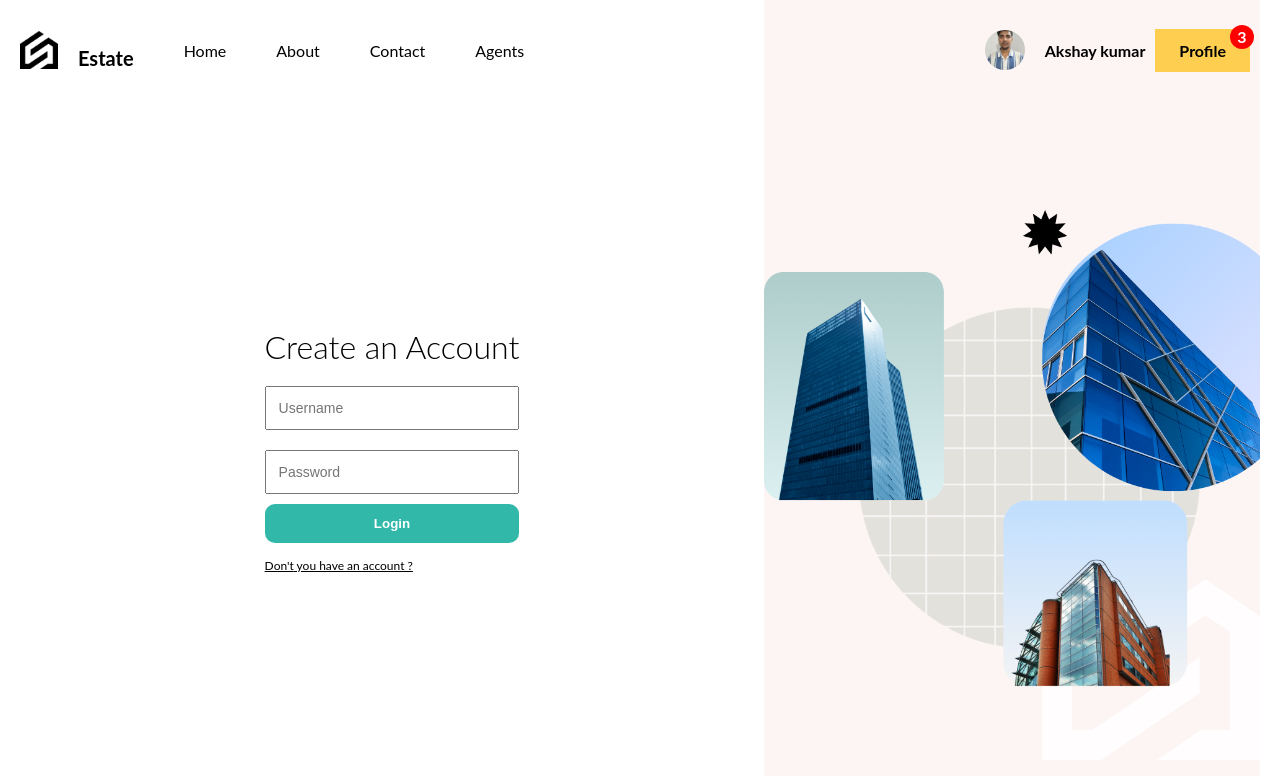
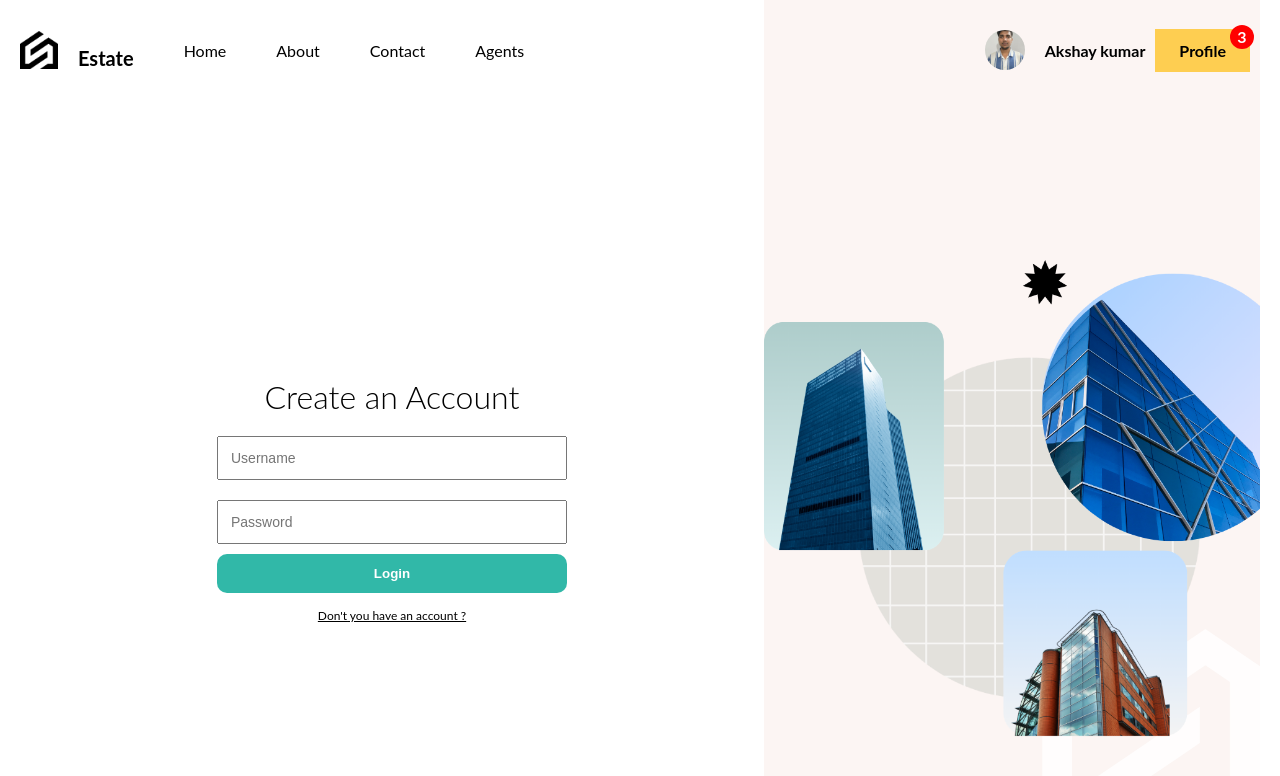
Before and after one commit to akshayyadav7667/Estate, a React (Vite) app in the folder client/: page /login in a window 1280 px wide. Shown: the top 776 px of the page. Built offline with nearby package versions, Linux system fonts and the light colour scheme.

Commit message:
auth frontend

```diff
--- /dev/null
+++ b/client/src/lib/apiRequest.js
@@ -0,0 +1,9 @@
+import axios from "axios";
+
+const apiRequest= axios.create({
+    baseURL:"http://localhost:8000/api",
+    withCredentials:true,
+});
+
+
+export default apiRequest;
--- a/client/src/routes/login/Login.jsx
+++ b/client/src/routes/login/Login.jsx
@@ -3,23 +3,55 @@ import { useState } from "react";
 // import { Link } from "react-router-dom";
 import { Link, useNavigate } from "react-router-dom";
 import bg from "../../assets/bg.png";
-import './Login.scss'
+import "./Login.scss";
+import axios from "axios";
+import apiRequest from "../../lib/apiRequest";
 
 export default function Login() {
+  const [error, setError] = useState();
+  const [IsLoading,setIsLoading]= useState(false);
 
-  const [error,setError]=useState()
 
-  const handleSubmit=()=>{
 
-  }
+  const handleSubmit = async (e) => {
+    e.preventDefault();
+    setIsLoading(true)
+
+    const formData = new FormData(e.target);
+
+    const username= formData.get("username")
+    // const email = formData.get("email");
+    const password = formData.get("password");
+
+    console.log(username, password);
+
+    try {
+      const response = await apiRequest.post("/auth/login",
+        {
+          username,
+          password,
+        },
+      );
+
+
+      localStorage.setItem("user",JSON.stringify(response.data))
+
+      console.log(response)
+
+    } catch (error) {
+      setError(error.response.data.message)
+    } finally{
+      setIsLoading(false)
+    }
+  };
   return (
     <div className="login">
       <div className="formContainer">
         <form onSubmit={handleSubmit}>
           <h1>Create an Account</h1>
           <input name="username" type="text" placeholder="Username" />
-          <input name="password" type="password" placeholder="Password" />
-          <button>Login</button>
+          <input name="password" type="password" required placeholder="Password" />
+          <button disabled={IsLoading} >Login</button>
           {error && <span className="error">{error}</span>}
           <Link className="link">{"Don't"} you have an account ?</Link>
         </form>
--- a/client/src/routes/login/Login.scss
+++ b/client/src/routes/login/Login.scss
@@ -1,6 +1,13 @@
+@use "../../responsive.scss" as *;
+
 .login {
   display: flex;
-  height: 100%;
+  height: 100vh;
+
+  @include sm {
+    flex-direction: column;
+    gap: 50px;
+  }
 
   .formContainer {
     flex: 3;
@@ -8,34 +15,56 @@
     justify-content: center;
     align-items: center;
 
+    @include sm {
+      flex: none;
+      height: auto;
+      padding: 20px;
+    }
+
     form {
       display: flex;
       flex-direction: column;
+      width: 100%;
+      max-width: 350px;
 
       h1 {
         font-weight: 300;
         margin-bottom: 10px;
+        text-align: center;
       }
 
       input {
         padding: 12px;
-        margin: 10px 0px;
+        margin: 10px 0;
         font-size: 14px;
+        outline: none;
       }
+
       button {
         width: 100%;
         padding: 12px;
         background-color: rgba(41, 182, 165, 0.962);
-        border: 0;
+        border: none;
         color: white;
         font-weight: bold;
         border-radius: 10px;
+        cursor: pointer;
       }
 
       .link {
         margin-top: 15px;
         font-size: 12px;
+        text-align: center;
         text-decoration: underline;
+        cursor: pointer;
+      }
+
+      .error {
+        margin-top: 10px;
+        color: red;
+        font-size: 12px;
+        font-weight: 300;
+        text-align: center;
       }
     }
   }
@@ -44,16 +73,19 @@
     flex: 2;
     position: relative;
     display: flex;
+    justify-content: center;
     align-items: center;
     background-color: #fcf5f3;
 
+    @include sm {
+      flex: none;
+      height: auto;
+    }
+
     img {
-      position: absolute;
-      //top: 0;
-      //right: 0;
       width: 100%;
-      // height: 100%;
-      // background-color: antiquewhite;
+      height: 100%;
+      object-fit: contain;
     }
   }
 }
--- a/client/src/routes/profilePage/ProfilePage.jsx
+++ b/client/src/routes/profilePage/ProfilePage.jsx
@@ -1,10 +1,25 @@
 import React from "react";
 import profile from "../../assets/profile.jpg";
 import List from "../../components/list/List";
-import './profilePage.scss';
+import "./profilePage.scss";
 import Chat from "../../components/chat/Chat";
+import apiRequest from "../../lib/apiRequest";
+import { useNavigate } from "react-router-dom";
 
 export default function ProfilePage() {
+  const navigate = useNavigate();
+
+  const handleLogout = async () => {
+    try {
+      const res = await apiRequest.post("/auth/logout");
+
+      localStorage.removeItem("user");
+      navigate("/");
+    } catch (error) {
+      console.log(error);
+    }
+  };
+
   return (
     <div className="profilePage">
       <div className="details">
@@ -25,6 +40,7 @@ export default function ProfilePage() {
             <span>
               Email : <b>akshaykumar@gmail.com</b>
             </span>
+            <button onClick={handleLogout}>Logout</button>
           </div>
 
           <div className="title">
@@ -32,19 +48,19 @@ export default function ProfilePage() {
             <button>Create New Post</button>
           </div>
 
-          <List/>
+          <List />
 
           <div className="title">
             <h1>Saved List</h1>
             <button>Update Profile</button>
           </div>
 
-          <List/>
+          <List />
         </div>
       </div>
       <div className="chatContainer">
         <div className="wrapper">
-            <Chat/>
+          <Chat />
         </div>
       </div>
     </div>
--- a/client/src/routes/profilePage/ProfilePage.scss
+++ b/client/src/routes/profilePage/ProfilePage.scss
@@ -54,6 +54,16 @@
           gap: 20px;
         }
 
+        button{
+          width: 100px;
+          background-color: teal;
+          border: none;
+          padding: 10px 20px;
+          color: white;
+          cursor: pointer;
+          border-radius: 5px;
+        }
+
         img {
           width: 40px;
           height: 40px;
--- a/client/src/routes/register/Register.jsx
+++ b/client/src/routes/register/Register.jsx
@@ -2,8 +2,9 @@ import React from "react";
 import "./Register.scss";
 import { Link, useNavigate } from "react-router-dom";
 import bg from "../../assets/bg.png";
-import axios from "axios";
+// import axios from "axios";
 import { useState } from "react";
+import apiRequest from "../../lib/apiRequest";
 
 export default function Register() {
   const navigate = useNavigate();
@@ -20,8 +21,7 @@ export default function Register() {
     console.log(username, email, password);
 
     try {
-      const response = await axios.post(
-        "http://localhost:8000/api/auth/register",
+      const response = await apiRequest.post("/auth/register",
         {
           username,
           email,
```
